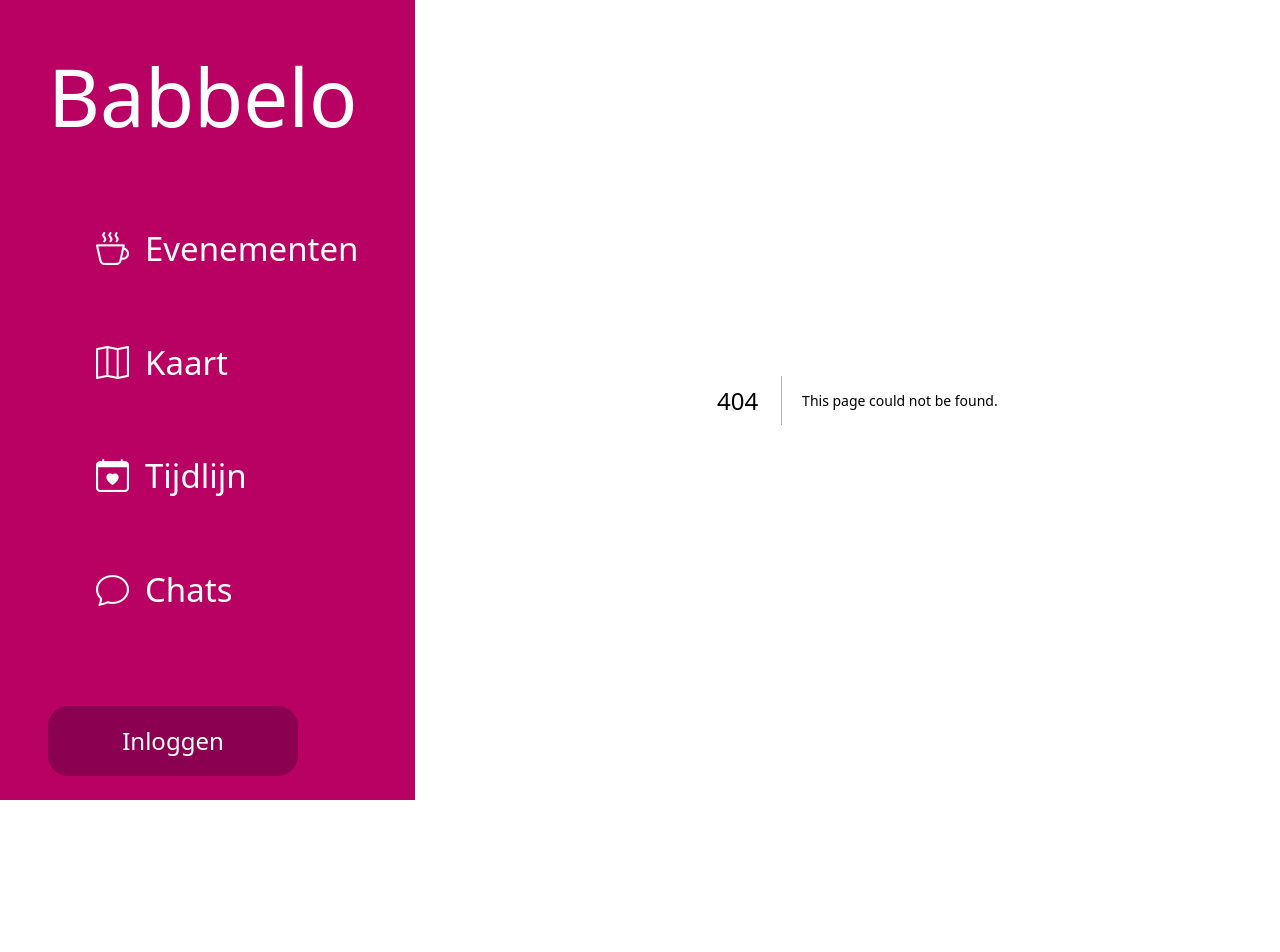
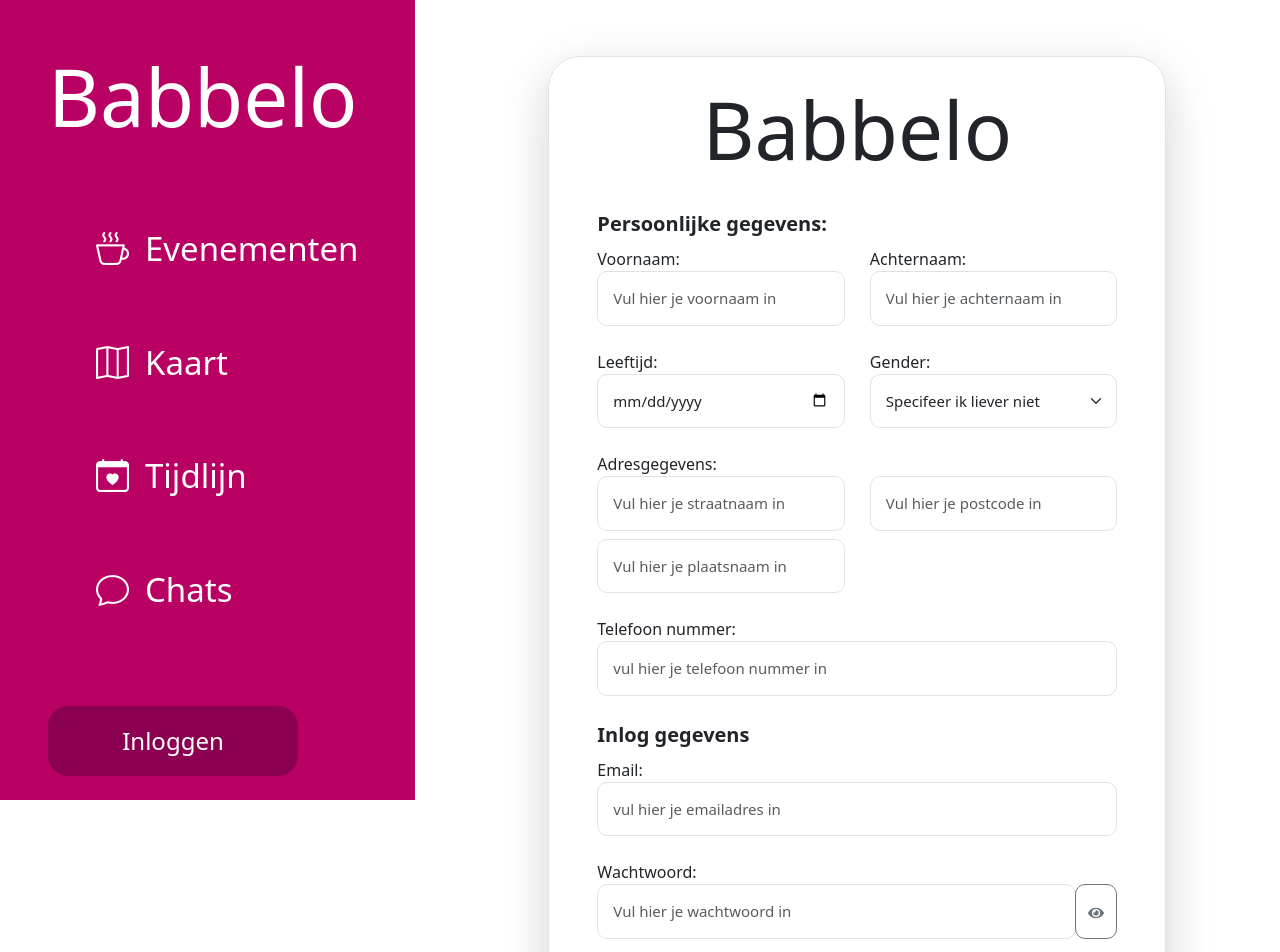
Before and after one commit to WebProgrammingProjectGroup9/Babbelo, a Next.js app: page /registreren in a window 1280 px wide. Before the commit this address had no page. Shown: the top 952 px of the page. Before the commit the page ends 800 px from the top, so only its background shows below. Built offline with nearby package versions, Linux system fonts and the light colour scheme.

Commit message:
Made the login and register pages
Made the pages to login and to register with almost all elements (not fully complete missing)

```diff
--- a/package.json
+++ b/package.json
@@ -14,6 +14,7 @@
     "next": "15.1.1",
     "react": "^19.0.0",
     "react-dom": "^19.0.0",
+    "react-icons": "^5.4.0",
     "sass": "^1.83.0"
   },
   "devDependencies": {
--- /dev/null
+++ b/src/pages/registreren.js
@@ -0,0 +1,236 @@
+import Link from "next/link"
+import { useState } from "react";
+import { FaEye, FaEyeSlash } from 'react-icons/fa';
+
+export default function registreren() {
+    const [showPassword, setShowPassword] = useState(false);
+
+  const togglePassword = () => {
+    setShowPassword(!showPassword);
+
+  };
+  return (
+    <div className="container-fluid p-2 justify-content-center align-items-center col-xxl-8 col-xl-9">
+      <form className="pe-5 ps-5 pt-4 pb-2 border shadow-lg rounded-5 mt-5 mb-5">
+
+        <div className="form-group mb-4 d-flex justify-content-center align-items-center">
+          <h1>Babbelo</h1>
+        </div>
+
+        <div className="form-group mb-2 fw-bold fs-5">
+          <label>Persoonlijke gegevens: </label>
+        </div>
+
+        <div className="form-group mb-4" style={{
+            display: "flex",
+            gap: "25px"
+            }}>
+            <div style={{ flex: 1 }}>
+            <label>Voornaam: </label>
+            <input
+                type="text"
+                className="form-control"
+                placeholder="Vul hier je voornaam in"
+                required
+                style={{
+                    borderRadius: "10px",
+                    padding: "15px",
+                    fontSize: "15px",
+                }}
+            />
+        </div>
+
+        <div style={{
+            flex: 1
+            }}>
+            <label>Achternaam: </label>
+            <input
+                type="text"
+                className="form-control"
+                placeholder="Vul hier je achternaam in"
+                required
+                style={{
+                    borderRadius: "10px",
+                    padding: "15px",
+                    fontSize: "15px",
+                }}
+            />
+        </div>
+    </div>
+
+    <div className="form-group mb-4" style={{
+        display: "flex",
+        gap: "25px"
+        }}>
+            <div style={{ flex: 1 }}>
+            <label>Leeftijd: </label>
+            <input
+                type="date"
+                className="form-control"
+                placeholder="Vul hier je leeftijd in"
+                required
+                //nog validatie toevoegen
+                style={{
+                    borderRadius: "10px",
+                    padding: "15px",
+                    fontSize: "15px"
+                }}
+            />
+        </div>
+
+        <div style={{
+            flex: 1
+            }}>
+            <label>Gender: </label>
+            <select className="form-select"
+            aria-label="Default select example"
+            required
+            style={{
+                borderRadius: "10px",
+                    padding: "15px",
+                    fontSize: "15px"
+            }}>
+                <option value="Man">Man</option>
+                <option value="Vrouw">Vrouw</option>
+                <option selected value="Onbekend">Specifeer ik liever niet</option>
+
+            </select>
+        </div>
+    </div>
+
+    <div className="form-group mb-4"
+    style={{
+        display: "flex",
+        gap: "25px"
+        }}>
+            <div style={{
+                flex: 1
+                }}>
+            <label>Adresgegevens: </label>
+            <input
+                type="text"
+                className="form-control"
+                placeholder="Vul hier je straatnaam in"
+                required
+                style={{
+                    borderRadius: "10px",
+                    padding: "15px",
+                    fontSize: "15px",
+                }}
+            />
+            <input
+                type="text"
+                className="form-control mt-2"
+                placeholder="Vul hier je plaatsnaam in"
+                required
+                style={{
+                    borderRadius: "10px",
+                    padding: "15px",
+                    fontSize: "15px",
+                }}
+            />
+        </div>
+
+        <div style={{
+            flex: 1
+            }}>
+            <label></label>
+            <input
+                type="text"
+                className="form-control"
+                placeholder="Vul hier je postcode in"
+                required
+                pattern="{6,}"
+                style={{
+                    borderRadius: "10px",
+                    padding: "15px",
+                    fontSize: "15px",
+                }}
+            />
+        </div>
+    </div>
+
+    <div className="form-group mb-4">
+            <label>Telefoon nummer: </label>
+            <input
+                type="text"
+                className="form-control"
+                placeholder="vul hier je telefoon nummer in"
+                required
+                pattern="(?=.*[0-9]).{7,15}"
+                title="De ingevoerde nummer is geen geldig telefoon nummer"
+                style={{
+                    borderRadius: "10px",
+                    padding: "15px",
+                    fontSize: "15px",
+                }}
+            />
+        </div>
+
+        <div className="form-group mb-2 fw-bold fs-5">
+            <label>
+                Inlog gegevens
+            </label>
+
+        </div>
+
+        <div className="form-group mb-4">
+            <label>Email: </label>
+            <input
+                type="email"
+                className="form-control"
+                placeholder="vul hier je emailadres in"
+                required
+                pattern="[a-z0-9._-\-]+@[a-z0-9._-]+\.[a-z]{2,}$"
+                title="De ingevoerde emailadres is geen geldig emailadres"
+                style={{
+                    borderRadius: "10px",
+                    padding: "15px",
+                    fontSize: "15px",
+                }}
+            />
+        </div>
+
+        <div className="form-group mb-4">
+  <label>Wachtwoord: </label>
+  <div className="input-group">
+    <input
+      type={showPassword ? "text" : "password"}
+      className="form-control"
+      placeholder="Vul hier je wachtwoord in"
+      pattern="(?=.*[A-Z])(?=.*[0-9]).{8,}"
+      title="Het wachtwoord moet minsten een nummer en een hoofdletter hebben en 8 karakters lang zijn"
+      required
+
+      style={{
+        borderRadius: "10px",
+        padding: "15px",
+        fontSize: "15px",
+      }}
+    />
+    <button
+      type="button"
+      className="btn btn-outline-secondary input-group-text"
+      onClick={togglePassword}
+      style={{
+        borderRadius: "10px",
+      }}
+    >
+      {showPassword ? <FaEyeSlash /> : <FaEye />}
+    </button>
+  </div>
+</div>
+
+
+
+        <div className="form-group mb-4 d-flex justify-content-end align-items-end">
+          <button type="submit" className="btn btn-secondary">Registreren</button>
+        </div>
+
+        <div className="form-group mb-0 d-flex justify-content-center align-items-center">
+          <p>Heb je al een account bij ons? Klik dan <Link href="/inloggen">hier</Link> om in te loggen</p>
+        </div>
+      </form>
+    </div>
+  );
+}
```
Also changed, not shown: src/pages/inloggen.js (+60 -7 lines), src/styles/globals.css (line endings or trailing spaces), 1 other file (tests, documents, lock files or other folders).
